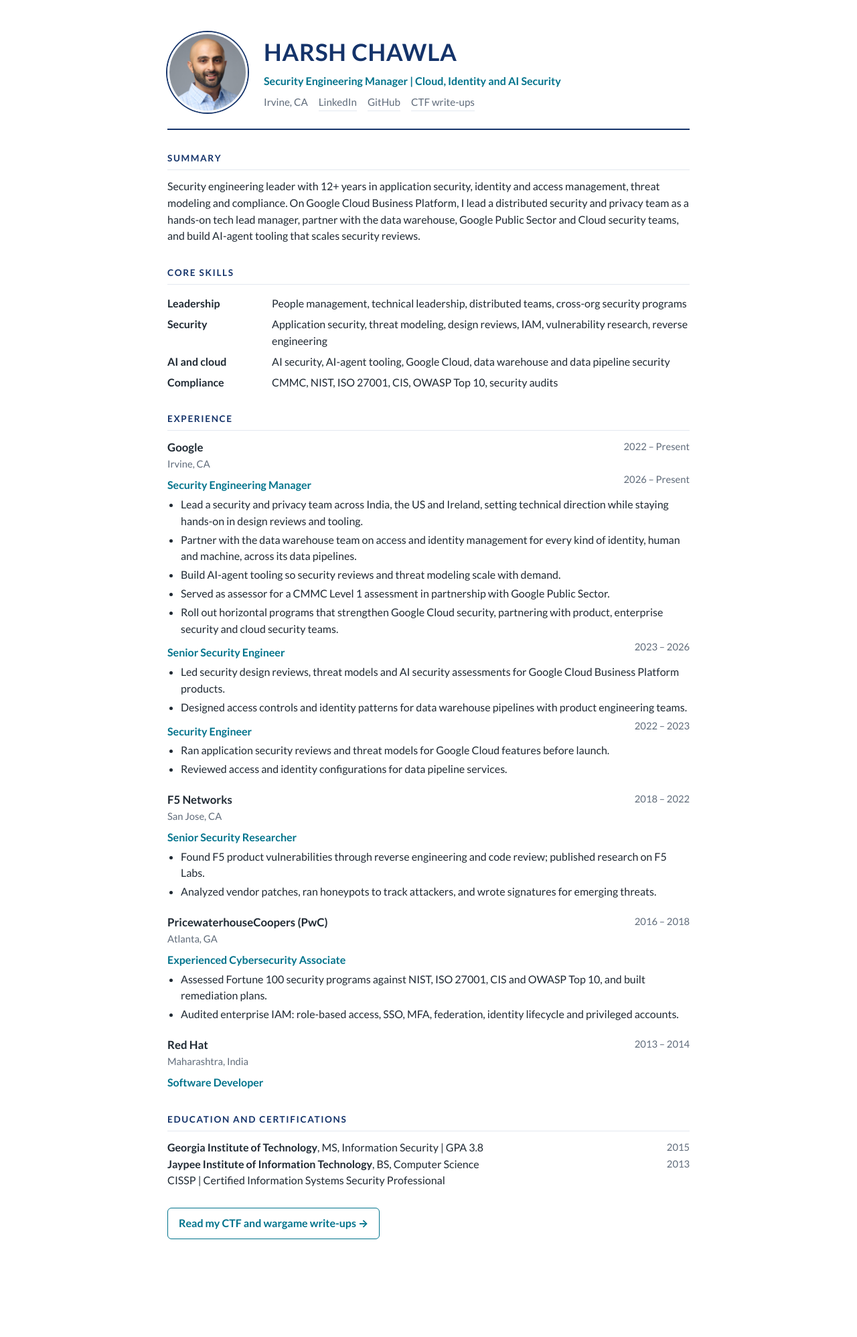
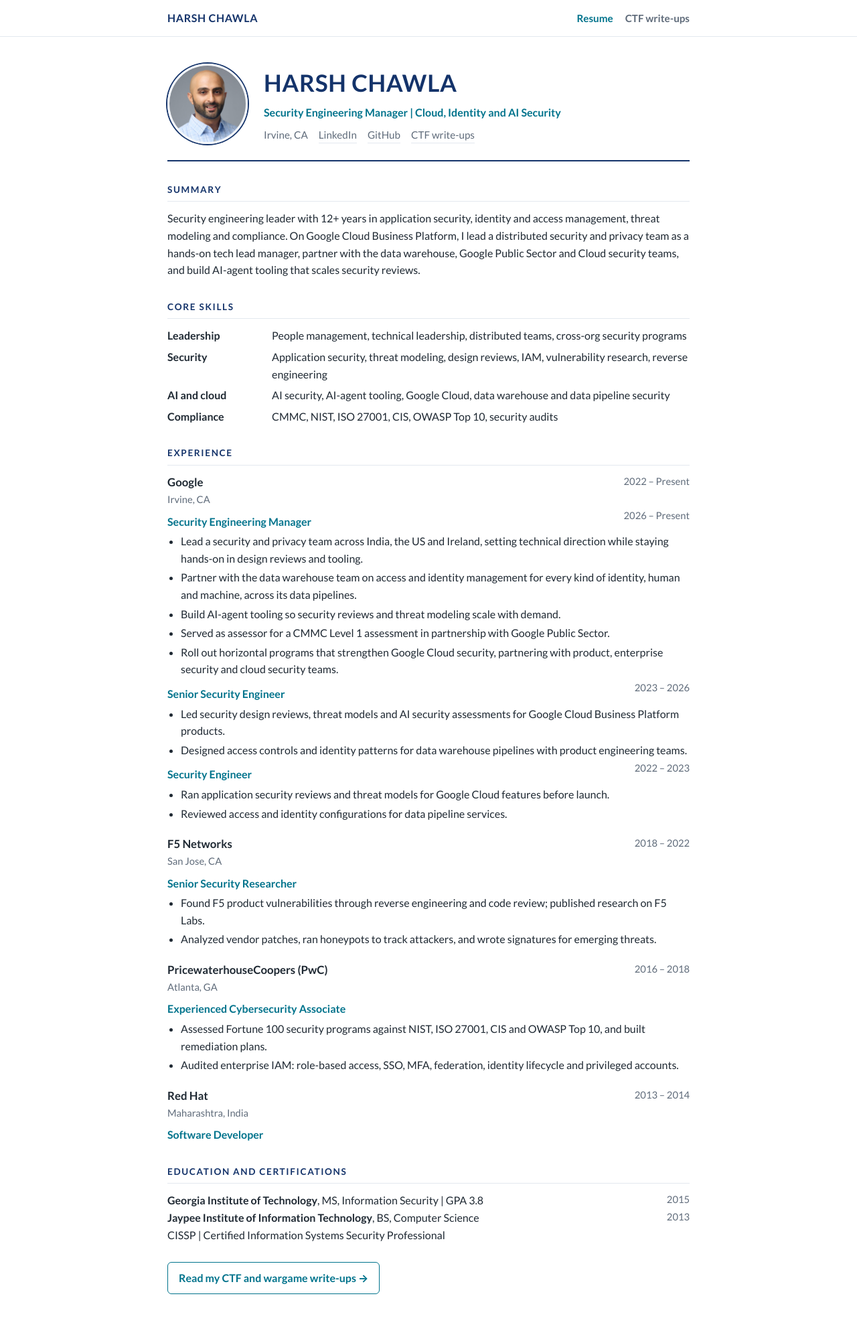
Before and after one commit to hchawla/hchawla.github.io, a Jekyll site: the page built from index.md, in a window 1280 px wide. Shown: the whole page at 67% size. Built offline with Jekyll 4.4.1, drawn with Linux system fonts in a browser that asks for light colours; before the commit the page ends 1914 px from its top, so only the background shows below that.

Commit message:
Give CTF write-ups the same look as the main page
- Drop the Hacker remote theme; one shared stylesheet (assets/css/site.css)
  and our own default layout with a top nav (Resume, CTF write-ups)
- Resume page now uses the shared layout and stylesheet
- /ctf/ index groups write-ups by wargame; posts get a header, styled
  code and credential blocks, and previous/next links

Co-Authored-By: Claude Opus 5.5 <noreply@anthropic.com>

```diff
--- a/_config.yml
+++ b/_config.yml
@@ -1,13 +1,10 @@
-remote_theme: pages-themes/hacker@v0.2.0
 plugins:
-- jekyll-remote-theme
 - jekyll-redirect-from
 
-title: Security Times
-description: The purpose of this blog is to learn and create solutions for various CTF’s, wargames, etc. Most of the solutions are from wargames at OverTheWire.
+title: Harsh Chawla
+description: Security engineering leader. Resume and CTF write-ups.
 url: https://harsh.chawla.it
 permalink: /ctf/:categories/:title/
-show_excerpts: true # set to false to remove excerpts on the homepage
-show_downloads: false
-
-github_username:  chawlaharshit # DO NOT include the @ character, or else the build will fail!
+markdown: kramdown
+highlighter: rouge
+exclude: [README.md, .gitignore]
--- a/_layouts/default.html
+++ b/_layouts/default.html
@@ -1,39 +1,38 @@
-
 <!DOCTYPE html>
-<html lang="{{ site.lang | default: "en-US" }}">
+<html lang="en">
 <head>
-    <meta charset='utf-8'>
-    <meta http-equiv="X-UA-Compatible" content="IE=edge">
+  <meta charset="utf-8">
   <meta name="viewport" content="width=device-width, initial-scale=1">
-    <link rel="stylesheet" href="{{ '/assets/css/style.css?v=' | append: site.github.build_revision | relative_url }}">
-    {% include head-custom.html %}
-
-{% seo %}
+  {%- assign r = site.data.resume -%}
+  {%- if page.url == "/" -%}
+    {%- capture page_title -%}{{ r.name }} | {{ r.headline | split: " |" | first }}{%- endcapture -%}
+    {%- assign page_desc = r.summary | strip | truncate: 155 -%}
+  {%- else -%}
+    {%- capture page_title -%}{{ page.title }} | {{ r.name }}{%- endcapture -%}
+    {%- assign page_desc = page.excerpt | default: page.description | strip_html | strip_newlines | strip | truncate: 155 -%}
+  {%- endif %}
+  <title>{{ page_title }}</title>
+  {%- if page_desc and page_desc != "" %}
+  <meta name="description" content="{{ page_desc | escape }}">
+  {%- endif %}
+  <link rel="canonical" href="{{ site.url }}{{ page.url }}">
+  <link rel="preconnect" href="https://fonts.googleapis.com">
+  <link rel="preconnect" href="https://fonts.gstatic.com" crossorigin>
+  <link href="https://fonts.googleapis.com/css2?family=Lato:wght@400;700&display=swap" rel="stylesheet">
+  <link rel="stylesheet" href="{{ '/assets/css/site.css' | relative_url }}">
 </head>
-
 <body>
-
-    <header>
-      <div class="container">
-        <a id="a-title" href="{{ '/' | relative_url }}">
-          <h1>{{ site.title | default: site.github.repository_name }}</h1>
-        </a>
-        <h2>{{ site.description | default: site.github.project_tagline }}</h2>
-
-        <section id="downloads">
-          {% if site.show_downloads %}
-            <a href="{{ site.github.zip_url }}" class="btn">Download as .zip</a>
-            <a href="{{ site.github.tar_url }}" class="btn">Download as .tar.gz</a>
-          {% endif %}
-          <a href="{{ site.github.repository_url }}" class="btn btn-github"><span class="icon"></span>View on GitHub</a>
-        </section>
+  <div class="topnav">
+    <div class="inner">
+      <a class="brand" href="{{ '/' | relative_url }}">{{ site.data.resume.name }}</a>
+      <nav>
+        <a href="{{ '/' | relative_url }}"{% if page.url == "/" %} class="active"{% endif %}>Resume</a>
+        <a href="{{ '/ctf/' | relative_url }}"{% if page.url contains "/ctf/" %} class="active"{% endif %}>CTF write-ups</a>
+      </nav>
     </div>
-    </header>
-
-    <div class="container">
-      <section id="main_content">
+  </div>
+  <main class="wrap">
     {{ content }}
-      </section>
-    </div>
+  </main>
 </body>
 </html>
--- a/_layouts/resume.html
+++ b/_layouts/resume.html
@@ -1,45 +1,8 @@
+---
+layout: default
+---
 {%- assign r = site.data.resume -%}
-<!DOCTYPE html>
-<html lang="en">
-<head>
-  <meta charset="utf-8">
-  <meta name="viewport" content="width=device-width, initial-scale=1">
-  <title>{{ r.name }} | {{ r.headline | split: " |" | first }}</title>
-  <meta name="description" content="{{ r.summary | strip | truncate: 155 }}">
-  <link rel="canonical" href="{{ site.url }}/">
-  <link rel="preconnect" href="https://fonts.googleapis.com">
-  <link href="https://fonts.googleapis.com/css2?family=Lato:wght@400;700&display=swap" rel="stylesheet">
-  <style>
-    :root { --ink:#1f2933; --muted:#5f6b7a; --accent:#14336a; --accent2:#00738c; --line:#e3e8ef; --bg:#fff; --card:#f7f9fc; }
-    @media (prefers-color-scheme: dark) { :root { --ink:#e6ebf2; --muted:#9aa7b8; --accent:#9dbcf5; --accent2:#5fd0e6; --line:#2b3442; --bg:#11161e; --card:#18202b; } }
-    * { box-sizing: border-box; }
-    body { margin:0; background:var(--bg); color:var(--ink); font:16px/1.55 Lato, system-ui, -apple-system, "Segoe UI", sans-serif; }
-    .wrap { max-width: 820px; margin: 0 auto; padding: 48px 20px 64px; }
-    header { display:flex; gap:24px; align-items:center; padding-bottom:24px; border-bottom:2px solid var(--accent); }
-    .photo { width:120px; height:120px; border-radius:50%; object-fit:cover; flex:none; border:3px solid var(--card); box-shadow:0 0 0 2px var(--accent); }
-    h1 { margin:0; font-size:2.2rem; letter-spacing:.02em; color:var(--accent); text-transform:uppercase; }
-    .headline { margin:4px 0 8px; font-weight:700; color:var(--accent2); }
-    .meta { color:var(--muted); font-size:.95rem; display:flex; flex-wrap:wrap; gap:6px 16px; }
-    .meta a { color:var(--muted); text-decoration:none; border-bottom:1px solid var(--line); }
-    .meta a:hover { color:var(--accent2); border-color:var(--accent2); }
-    h2 { font-size:.85rem; text-transform:uppercase; letter-spacing:.12em; color:var(--accent); margin:32px 0 12px; padding-bottom:6px; border-bottom:1px solid var(--line); }
-    p { margin:0 0 8px; }
-    .skills { display:grid; grid-template-columns: 140px 1fr; gap:6px 16px; }
-    .skills dt { font-weight:700; } .skills dd { margin:0; color:var(--ink); }
-    .job { margin-bottom:20px; }
-    .row { display:flex; justify-content:space-between; gap:12px; flex-wrap:wrap; }
-    .company { font-weight:700; font-size:1.05rem; }
-    .dates, .where { color:var(--muted); font-size:.92rem; }
-    .role { margin-top:8px; font-weight:700; color:var(--accent2); }
-    ul { margin:4px 0 0; padding-left:20px; } li { margin:3px 0; }
-    .cta { display:inline-block; margin-top:28px; padding:10px 16px; border:1px solid var(--accent2); border-radius:6px; color:var(--accent2); text-decoration:none; font-weight:700; }
-    .cta:hover { background:var(--accent2); color:var(--bg); }
-    @media (max-width: 600px) { header { flex-direction:column; align-items:flex-start; } .skills { grid-template-columns:1fr; } .skills dt { margin-top:6px; } h1 { font-size:1.8rem; } }
-    @media print { :root { --ink:#000; --muted:#444; --bg:#fff; } .wrap { padding:0; max-width:none; } .cta { display:none; } body { font-size:11pt; } h2 { margin-top:16px; } .job { break-inside:avoid; } }
-  </style>
-</head>
-<body>
-  <main class="wrap">
+<div class="resume">
 <header>
   {%- if r.photo and r.photo != "" %}
   <img class="photo" src="{{ r.photo | relative_url }}" alt="Photo of {{ r.name }}">
@@ -89,6 +52,4 @@
 {%- endfor %}
 
 <a class="cta" href="{{ '/ctf/' | relative_url }}">Read my CTF and wargame write-ups →</a>
-  </main>
-</body>
-</html>
+</div>
--- /dev/null
+++ b/assets/css/site.css
@@ -0,0 +1,91 @@
+/* Shared styles for harsh.chawla.it: resume landing page and CTF write-ups. */
+:root { --ink:#1f2933; --muted:#5f6b7a; --accent:#14336a; --accent2:#00738c; --line:#e3e8ef; --bg:#fff; --card:#f4f7fb; --code-bg:#f4f7fb; }
+@media (prefers-color-scheme: dark) { :root { --ink:#e6ebf2; --muted:#9aa7b8; --accent:#9dbcf5; --accent2:#5fd0e6; --line:#2b3442; --bg:#11161e; --card:#18202b; --code-bg:#18202b; } }
+* { box-sizing: border-box; }
+html { -webkit-text-size-adjust: 100%; }
+body { margin:0; background:var(--bg); color:var(--ink); font:16px/1.6 Lato, system-ui, -apple-system, "Segoe UI", sans-serif; }
+a { color:var(--accent2); }
+img { max-width:100%; height:auto; }
+
+/* Top navigation */
+.topnav { border-bottom:1px solid var(--line); }
+.topnav .inner { max-width:820px; margin:0 auto; padding:14px 20px; display:flex; justify-content:space-between; align-items:center; gap:16px; flex-wrap:wrap; }
+.brand { font-weight:700; letter-spacing:.04em; text-transform:uppercase; color:var(--accent); text-decoration:none; }
+.topnav nav { display:flex; gap:18px; }
+.topnav nav a { color:var(--muted); text-decoration:none; font-weight:700; font-size:.95rem; }
+.topnav nav a:hover, .topnav nav a.active { color:var(--accent2); }
+
+.wrap { max-width:820px; margin:0 auto; padding:40px 20px 64px; }
+h1 { margin:0; font-size:2.2rem; letter-spacing:.02em; color:var(--accent); }
+h2 { font-size:.85rem; text-transform:uppercase; letter-spacing:.12em; color:var(--accent); margin:32px 0 12px; padding-bottom:6px; border-bottom:1px solid var(--line); }
+p { margin:0 0 12px; }
+ul { margin:4px 0 0; padding-left:20px; } li { margin:3px 0; }
+.dates, .where, .meta-line { color:var(--muted); font-size:.92rem; }
+.cta { display:inline-block; margin-top:28px; padding:10px 16px; border:1px solid var(--accent2); border-radius:6px; color:var(--accent2); text-decoration:none; font-weight:700; }
+.cta:hover { background:var(--accent2); color:var(--bg); }
+
+/* Resume */
+.resume header { display:flex; gap:24px; align-items:center; padding-bottom:24px; border-bottom:2px solid var(--accent); }
+.resume h1 { text-transform:uppercase; }
+.photo { width:120px; height:120px; border-radius:50%; object-fit:cover; flex:none; border:3px solid var(--card); box-shadow:0 0 0 2px var(--accent); }
+.headline { margin:4px 0 8px; font-weight:700; color:var(--accent2); }
+.meta { color:var(--muted); font-size:.95rem; display:flex; flex-wrap:wrap; gap:6px 16px; }
+.meta a { color:var(--muted); text-decoration:none; border-bottom:1px solid var(--line); }
+.meta a:hover { color:var(--accent2); border-color:var(--accent2); }
+.skills { display:grid; grid-template-columns:140px 1fr; gap:6px 16px; margin:0; }
+.skills dt { font-weight:700; } .skills dd { margin:0; }
+.job { margin-bottom:20px; }
+.row { display:flex; justify-content:space-between; gap:12px; flex-wrap:wrap; }
+.company { font-weight:700; font-size:1.05rem; }
+.role { margin-top:8px; font-weight:700; color:var(--accent2); }
+
+/* CTF index */
+.page-head { padding-bottom:20px; border-bottom:2px solid var(--accent); margin-bottom:8px; }
+.page-head .lede { margin:8px 0 0; color:var(--muted); }
+.post-list { list-style:none; padding:0; margin:0; }
+.post-list li { display:flex; justify-content:space-between; gap:12px; padding:10px 0; border-bottom:1px solid var(--line); flex-wrap:wrap; }
+.post-list a { font-weight:700; text-decoration:none; }
+.post-list a:hover { text-decoration:underline; }
+
+/* Write-up posts */
+.post-head { padding-bottom:16px; border-bottom:2px solid var(--accent); margin-bottom:24px; }
+.post-head h1 { font-size:1.9rem; }
+.post-body h3 { color:var(--accent); font-size:1.15rem; margin:28px 0 10px; }
+.post-body img { display:block; margin:16px 0; border:1px solid var(--line); border-radius:6px; }
+.post-body code { font-family:ui-monospace, SFMono-Regular, Menlo, Consolas, monospace; font-size:.9em; background:var(--code-bg); padding:1px 5px; border-radius:4px; }
+.post-body pre { background:var(--code-bg); border:1px solid var(--line); border-radius:6px; padding:14px 16px; overflow-x:auto; line-height:1.45; }
+.post-body pre code { background:none; padding:0; font-size:.88rem; }
+.post-body pre h3 { margin:0; font:600 .92rem/1.5 ui-monospace, SFMono-Regular, Menlo, Consolas, monospace; color:var(--ink); white-space:pre; }
+.post-body pre h3 b { font-weight:600; }
+.post-body .highlight { margin:16px 0; }
+.post-nav { display:flex; justify-content:space-between; gap:16px; margin-top:40px; padding-top:16px; border-top:1px solid var(--line); flex-wrap:wrap; }
+.post-nav a { text-decoration:none; font-weight:700; }
+.tags { margin-top:20px; color:var(--muted); font-size:.9rem; }
+
+/* Rouge syntax colors */
+.highlight .c, .highlight .c1, .highlight .cm { color:#6a737d; font-style:italic; }
+.highlight .k, .highlight .kd, .highlight .kn, .highlight .kr { color:#d73a49; }
+.highlight .s, .highlight .s1, .highlight .s2, .highlight .sd { color:#032f62; }
+.highlight .nv, .highlight .vg { color:#e36209; }
+.highlight .nf, .highlight .nb { color:#6f42c1; }
+.highlight .m, .highlight .mi { color:#005cc5; }
+@media (prefers-color-scheme: dark) {
+  .highlight .k, .highlight .kd, .highlight .kn, .highlight .kr { color:#ff7b72; }
+  .highlight .s, .highlight .s1, .highlight .s2, .highlight .sd { color:#a5d6ff; }
+  .highlight .nv, .highlight .vg { color:#ffa657; }
+  .highlight .nf, .highlight .nb { color:#d2a8ff; }
+  .highlight .m, .highlight .mi { color:#79c0ff; }
+  .highlight .c, .highlight .c1, .highlight .cm { color:#8b949e; }
+}
+
+@media (max-width:600px) {
+  .resume header { flex-direction:column; align-items:flex-start; }
+  .skills { grid-template-columns:1fr; } .skills dt { margin-top:6px; }
+  h1 { font-size:1.8rem; } .post-head h1 { font-size:1.5rem; }
+}
+@media print {
+  :root { --ink:#000; --muted:#444; --bg:#fff; }
+  .topnav, .cta, .post-nav { display:none; }
+  .wrap { padding:0; max-width:none; } body { font-size:11pt; }
+  h2 { margin-top:16px; } .job { break-inside:avoid; }
+}
```
Also changed, not shown: _layouts/home.html (+13 -57 lines), _layouts/post.html (added, +28 -0 lines). Lines whose indentation alone changed are shown as unchanged.
